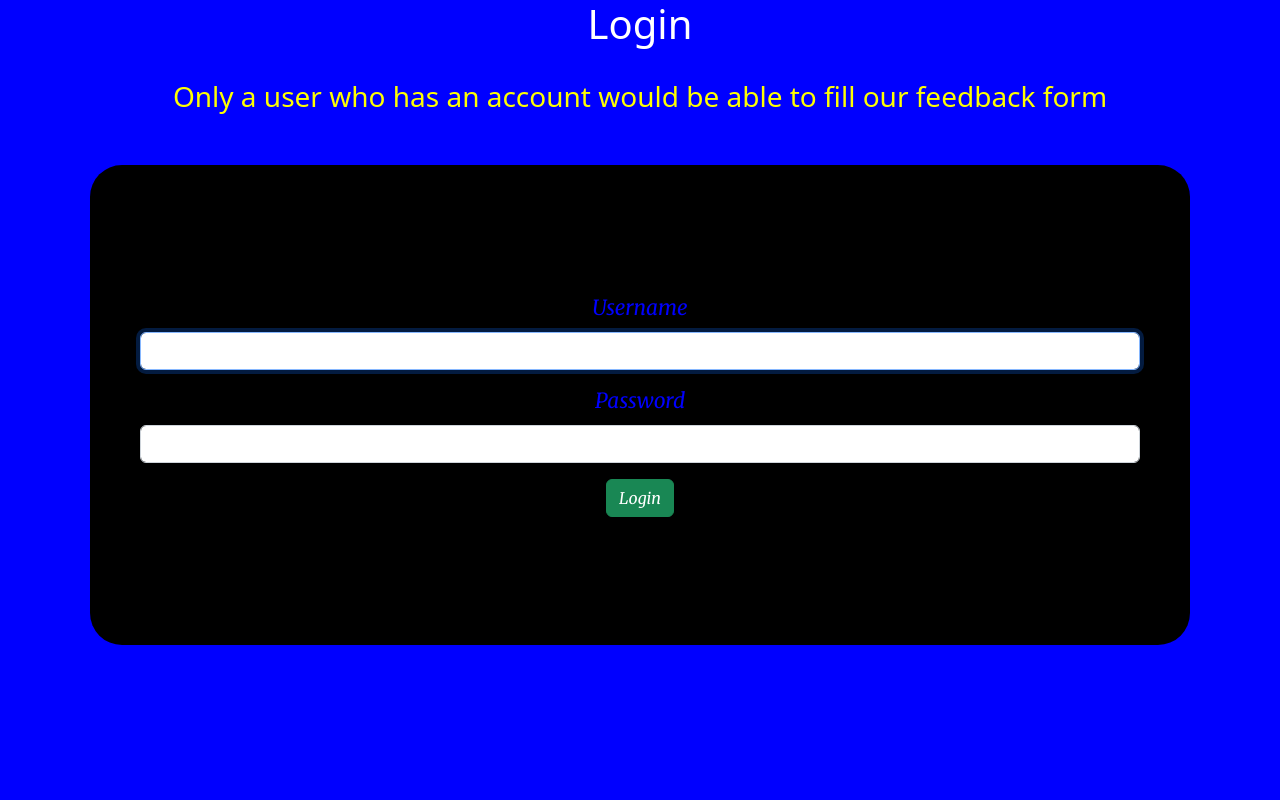
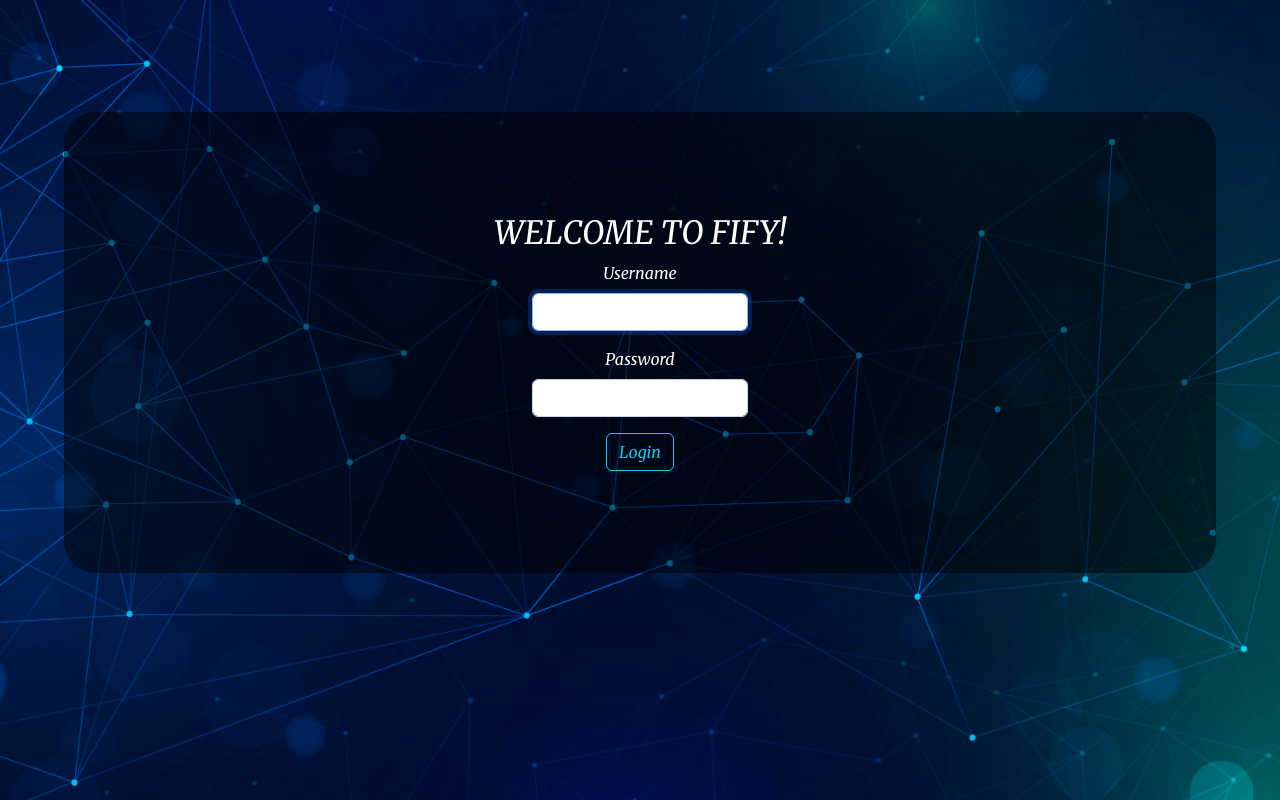
Before and after one commit to targithu/FEEDBACKFORM_APPLICATION, a Django app: page /login/ in a window 1280 px wide. Run offline with Django 4.2, Linux system fonts and the light colour scheme; some libraries are stand-ins or nearby versions.

Commit message:
updated login page

```diff
--- a/tasks/app/templates/registration/login.html
+++ b/tasks/app/templates/registration/login.html
@@ -3,7 +3,7 @@
   <head>
     <meta charset="utf-8">
     <meta http-equiv="X-UA-Compatible" content="IE=edge">
-        <center><h1 style="color:white">{% block title %}Login{% endblock%}</h1></center>
+    <title>Login</title>
     <meta name="description" content="">
     <meta name="viewport" content="width=device-width, initial-scale=1">
     <link rel="stylesheet" href="../static/app/style.css">
@@ -11,44 +11,95 @@
     <link href="https://cdn.jsdelivr.net/npm/bootstrap@5.2.2/dist/css/bootstrap.min.css" rel="stylesheet" integrity="sha384-Zenh87qX5JnK2Jl0vWa8Ck2rdkQ2Bzep5IDxbcnCeuOxjzrPF/et3URy9Bv1WTRi" crossorigin="anonymous">
     {% load static %}
     <style>
+      html, body {
+        height: 100%;
+        overflow:hidden;
+        width: 100%;
+      }
+
       .asteriskField {
         display: none;
       }
+      form {
+        display: flex;
+        flex-direction: column;
+        justify-content: center;
+        align-items: center;
+      }
+
       .form-label{
         display: flex;
         justify-content: center;
         align-items: center;
       }
-   .containe{
-    margin:4% 7%;
+      .contain{
         font-family: 'Merriweather';
-    font-size: 1.3em;
-    border-radius:2rem;
-   background-color:black;
-   display:flex;
-   align-items:center;
-   padding:3%;
-   color:blue;
-   height:60vh;
+        border-radius: 2rem;
+        background-color: rgba(0, 0, 0, 0.5);
+        color: white;
+        padding:8% 5%;
+        margin:5% 5%;
+        min-height: 40vh;
+      }
 
+      body{
+        background-image: url("{% static 'app/bg.jpg' %}");
+        background-size: cover;
+        font-family: 'Poppins', sans-serif;';
+        background-repeat: no-repeat;
       }
-          body{
-          background-color:blue;}
+      @media (max-width: 768px) {
+        .contain {
+          padding: 5%;
+          margin: 20% 5%;
+          font-size: 1.1em;
+        }
+      }
+      @media (max-width: 576px) {
+        .contain {
+          padding: 20% 5%;
+          margin: 30% 10%;
+          font-size: 0.9em;
+        }
+      }
     </style>
   </head>
   <body>
     {% load crispy_forms_tags %}
     <br>
-    <center><h3 style="color:yellow">Only a user who has an account would be able to fill our feedback form</h3></center>
-    <div class="containe" >
-    <div class="container" >
+
+  <br>
+      <div class="contain">
+
         <form method="post">
+          <h2 id="welcome-text" style="color:white" class="flex justify-center item-center text-center"></h2>
           {% csrf_token %}
           {{form|crispy}}
-<center><button type="submit" class="btn btn-success">Login</button></center>
+          <div class="text-center">
+            <button type="submit" class="btn btn-outline-info ">Login</button>
+          </div>
         </form>
+
     </div>
-</div>
+    <script>
+      const words = ["WELCOME", "TO", "FIFY!"];
+      const delay = 1000;
+
+      let i = 0;
+      const intervalId = setInterval(() => {
+        const word = words[i];
+        document.getElementById("welcome-text").innerHTML += word + " ";
+        i++;
+        if (i === words.length) {
+          clearInterval(intervalId);
+        }
+      }, delay);
+    </script>
+
+
+
+
+
     <script src="https://cdn.jsdelivr.net/npm/bootstrap@5.2.2/dist/js/bootstrap.bundle.min.js" integrity="sha384-OERcA2EqjJCMA+/3y+gxIOqMEjwtxJY7qPCqsdltbNJuaOe923+mo//f6V8Qbsw3" crossorigin="anonymous"></script>
   </body>
 </html>
```
Also changed, not shown: tasks/tasks/settings.py (+5 -2 lines), tasks/app/static/app/bg.jpg, 1 other file. Lines whose indentation alone changed are shown as unchanged.
